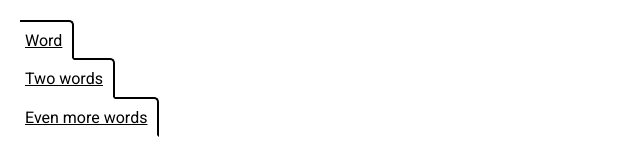
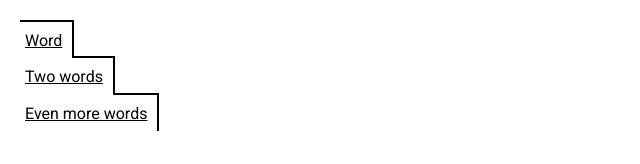
Before and after one commit to Korew/fishki, a plain HTML site: page index.html in a window 1280 px wide. Shown: the full height of the page, 0-640 px from the left. Drawn offline with Linux system fonts and the light colour scheme.

Commit message:
small fix

```diff
--- a/scss/main.scss
+++ b/scss/main.scss
@@ -15,11 +15,9 @@
 	&-line {
 		display: inline-block;
 		padding: 10px 10px 8px 5px;
-		border-radius: 0 5px 0 0;
 		background-color: #fff;
 		border-top: 2px solid #000;
 		border-right: 2px solid #000;
-		border-bottom: 2px solid #fff;
 		position: relative;
 		text-decoration: underline;
 
```
Also changed, not shown: css/main.css.
